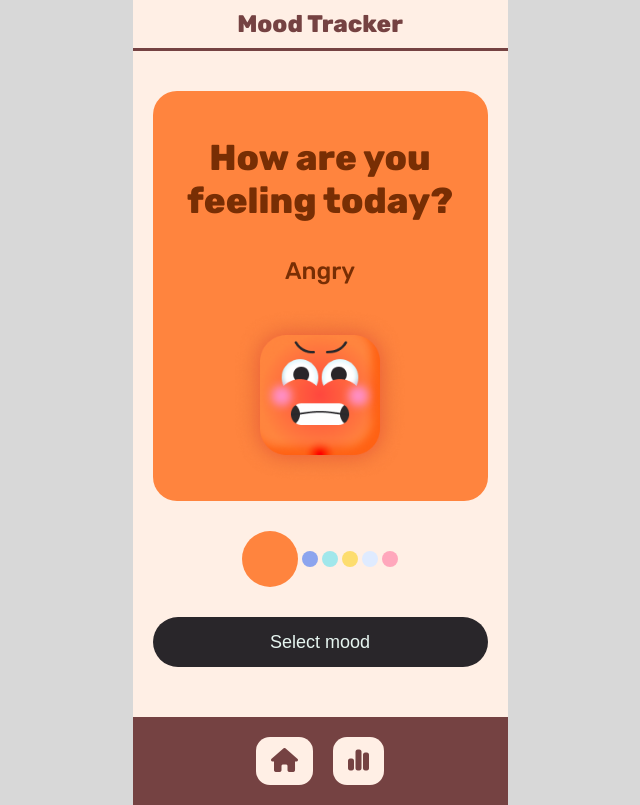
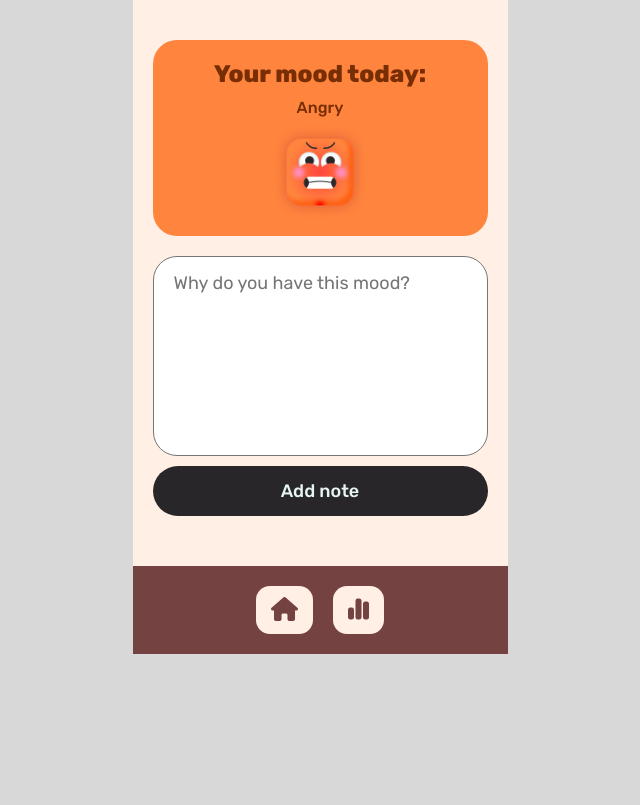
Before and after one commit to marchuk-b/mood-tracker, a React (Create React App) app: page / in a window 1280 px wide. Both pictures are taken after a click on the button "Select mood". Shown: the whole page, without its empty margins (320-960 px from the left). Built offline with nearby package versions, Linux system fonts and the light colour scheme.

Commit message:
added mood styles, enhanced MainPage functionality, and refactored CardCarousel component

```diff
--- a/src/App.css
+++ b/src/App.css
@@ -27,3 +27,28 @@ body {
     font-size: 24px;
     text-decoration: none;
 }
+
+.angry {
+    background-color: #FF843E;
+    color: #782E04;
+}
+.upset {
+    background-color: #8CA4EE;
+    color: #313A54;
+}
+.sad {
+    background-color: #A1E7EB;
+    color: #3A7478;
+}
+.good {
+    background-color: #FDDD6F;
+    color: #664F00;
+}
+.happy {
+    background-color: #DFEBFF;
+    color: #505D87;
+}
+.spectacular {
+    background-color: #FFA7BC;
+    color: #4D3238;
+}
--- a/src/App.js
+++ b/src/App.js
@@ -8,9 +8,9 @@ function App() {
   return (
     <div className="app">
       <div className='container'>
-        <header className='header'>
+        {/* <header className='header'>
           <a href='/' className='header__link'>Mood Tracker</a>
-        </header>
+        </header> */}
 
         <main className='main'>
           <Routes>
--- a/src/components/CardCarousel/CardCarousel.css
+++ b/src/components/CardCarousel/CardCarousel.css
@@ -18,7 +18,6 @@
 }
 
 .carousel {
-    padding: 40px 0 50px;
     display: flex;
     flex-direction: column;
     align-items: center;
@@ -56,18 +55,3 @@
   width: 56px;
   height: 56px;
 }
-
-.carousel__btn {
-    display: block;
-    max-width: 335px;
-    width: 100%;
-    height: 50px;
-    background-color: #29262A;
-    color: #E6F5F0;
-    font-size: 18px;
-    font-weight: 500;
-    border: none;
-    border-radius: 100px;
-    margin: 0 auto;
-    cursor: pointer;
-}
--- a/src/components/CardCarousel/CardCarousel.jsx
+++ b/src/components/CardCarousel/CardCarousel.jsx
@@ -2,36 +2,9 @@ import { useState } from 'react';
 import { Card } from '../Card/Card'
 import './CardCarousel.css'
 
-export const CardCarousel = ({cardsData}) => {
+export const CardCarousel = ({cardsData, onCardChange}) => {
   const [slideIndex, setSlideIndex] = useState(0);
   const [activeElement, setActiveElement] = useState(cardsData[slideIndex]);
-
-  const saveMood = (selectedCard) => {
-    try {
-      const moodsFromStorage = JSON.parse(localStorage.getItem("moodEntries")) || [];
-      const dateToday = new Date().toISOString().split("T")[0];
-
-      const existingMoodToday = moodsFromStorage.filter((mood) => {
-        return mood.date === dateToday;
-      })
-
-      if (existingMoodToday.length !== 0) {
-        return alert("Today you already choosed your mood");
-      }
-
-      const selectedMood = {
-        mood: selectedCard.name,
-        note: '',
-        date: dateToday,
-      };
-
-      moodsFromStorage.push(selectedMood);
-      localStorage.setItem("moodEntries", JSON.stringify(moodsFromStorage));
-      alert("Mood saved successfully!")
-    } catch (error) {
-      console.error(error);
-    }
-  }
 
   return (
     <div className={`carousel ${activeElement.className || ''}`}>
@@ -54,13 +27,13 @@ export const CardCarousel = ({cardsData}) => {
               className={`carousel__pagination-item ${slideIndex === index ? 'active' : ''}`}
               onClick={() => {
                 setSlideIndex(index)
-                setActiveElement(card)}}
+                setActiveElement(card)
+                onCardChange(card)}}
               style={{background: `${card.colorIndicator}`}}
             >
             </div>
           ))}
         </div>
-        <button className='carousel__btn' onClick={() => saveMood(activeElement)}>Select mood</button>
       </div>
     </div>
   )
--- a/src/pages/MainPage/MainPage.css
+++ b/src/pages/MainPage/MainPage.css
@@ -0,0 +1,81 @@
+.mainpage {
+    padding: 40px 0 50px;
+    display: flex;
+    flex-direction: column;
+    align-items: center;
+}
+.mainpage.angry {
+    background-color: #FFEFE5;
+}
+.mainpage.upset {
+    background-color: #EBF0FF;
+}
+.mainpage.sad {
+    background-color: #EDFEFF;
+}
+.mainpage.good {
+    background-color: #FFFBED;
+}
+.mainpage.happy {
+    background-color: #F5F9FF;
+}
+.mainpage.spectacular {
+    background-color: #FFF0F3;
+}
+
+
+.carousel__btn {
+    display: block;
+    max-width: 335px;
+    width: 100%;
+    height: 50px;
+    background-color: #29262A;
+    color: #E6F5F0;
+    font-family: 'Rubik', sans-serif;
+    font-size: 18px;
+    font-weight: 500;
+    border: none;
+    border-radius: 100px;
+    margin: 0 auto;
+    cursor: pointer;
+}
+
+.input-text {
+    display: flex;
+    flex-direction: column;
+    margin-top: 20px;
+    max-width: 335px;
+    width: 100%;
+}
+.input-text__input {
+    resize: none;
+    width: 100%;
+    height: 200px;
+    padding: 15px 20px;
+    font-family: 'Rubik', sans-serif;
+    font-size: 18px;
+    border-radius: 24px;
+    margin-bottom: 10px;
+}
+.input-text__input:focus {
+    outline: 2px solid #29262A;
+}
+
+.mainpage-moodcard {
+    border-radius: 24px;
+    padding: 20px 0 10px;
+    max-width: 335px;
+    width: 100%;
+    text-align: center;
+}
+.mainpage-moodcard__title {
+    font-size: 24px;
+}
+.mainpage-moodcard__name {
+    font-size: 16px;
+    font-weight: 500;
+    margin: 10px 0 5px;
+}
+.mainpage-moodcard__img {
+    max-width: 100px;
+}
--- a/src/pages/MainPage/MainPage.jsx
+++ b/src/pages/MainPage/MainPage.jsx
@@ -1,3 +1,4 @@
+import { useEffect, useState } from 'react'
 import { CardCarousel } from '../../components/CardCarousel/CardCarousel'
 import './MainPage.css'
 
@@ -10,10 +11,110 @@ export const MainPage = () => {
         {id: 5, name: 'Happy', className: 'happy', emoji: require('../../assets/emoji/happy.png'), colorIndicator: '#DFEBFF'},
         {id: 6, name: 'Spectacular', className: 'spectacular', emoji: require('../../assets/emoji/spectacular.png'), colorIndicator: '#FFA7BC'},
     ]
+    const [selectedCard, setSelectedCard] = useState(cardsData[0]);
+    const [noteText, setNoteText] = useState('');
+    const [moodToday, setMoodToday] = useState(null);
+
+    const moodsFromStorage = JSON.parse(localStorage.getItem("moodEntries")) || [];
+    const dateToday = new Date().toISOString().split("T")[0];
+    const moodCardData = moodToday ? cardsData.find(c => c.name === moodToday.mood) : null;
+
+    useEffect(() => {
+        const moodsFromStorage = JSON.parse(localStorage.getItem("moodEntries")) || [];
+        const dateToday = new Date().toISOString().split("T")[0];
+
+        const moodTodayFromStorage = moodsFromStorage.filter((mood) => mood.date === dateToday)[0];
+
+        if (moodTodayFromStorage) setMoodToday(moodTodayFromStorage);
+    }, [])
+
+    useEffect(() => {
+        if (moodToday?.note) {
+            setNoteText(moodToday.note);
+        }
+    }, [moodToday]);
+
+
+    const getSelectedCard = (card) => {
+        setSelectedCard(card)
+    };
+
+    const saveMood = (selectedCard) => {
+        try {
+          const existingMoodToday = moodsFromStorage.filter((mood) => {
+            return mood.date === dateToday;
+          });
+
+          if (existingMoodToday.length !== 0) {
+            return alert("Today you already choosed your mood");
+          };
+
+          const selectedMood = {
+            mood: selectedCard.name,
+            note: noteText,
+            date: dateToday,
+          };
+
+          moodsFromStorage.push(selectedMood);
+          localStorage.setItem("moodEntries", JSON.stringify(moodsFromStorage));
+          alert("Mood saved successfully!");
+          setMoodToday(selectedMood);
+        } catch (error) {
+          console.error(error);
+        }
+    }
+
+    const addTextToEntries = () => {
+        try {
+            const updatedMoods = moodsFromStorage.map((moodEntry) => {
+                if (moodEntry.date === dateToday) {
+                    return {
+                        ...moodEntry,
+                        note: noteText
+                    };
+                };
+                return moodEntry;
+            })
+            localStorage.setItem("moodEntries", JSON.stringify(updatedMoods));
+            alert("Note saved successfully!");
+            setNoteText('');
+        } catch (error) {
+            console.error(error);
+        }
+    }
+
 
     return (
-        <div className='mainpage'>
-            <CardCarousel  cardsData={cardsData}/>
+        <div className={`mainpage ${moodCardData ? moodCardData?.className : selectedCard?.className}`}>
+            {!moodToday && (
+                <>
+                    <CardCarousel
+                        cardsData={cardsData}
+                        onCardChange={getSelectedCard}
+                    />
+                    <button className='carousel__btn' onClick={() => saveMood(selectedCard)}>Select mood</button>
+                </>
+
+            )}
+
+            {moodToday && moodCardData && (
+                <>
+                    <div className={`mainpage-moodcard ${cardsData.find(c => c.name === moodToday.mood)?.className}`}>
+                        <div className="mainpage-moodcard__title">Your mood today:</div>
+                        <div className="mainpage-moodcard__name">{moodToday.mood}</div>
+                        <img className='mainpage-moodcard__img' src={cardsData.find(c => c.name === moodToday.mood)?.emoji} alt="" />
+                    </div>
+                    <div className="input-text">
+                        <textarea
+                            className='input-text__input'
+                            value={noteText}
+                            onChange={(e) => setNoteText(e.target.value)}
+                            placeholder='Why do you have this mood?'
+                        />
+                        <button className='carousel__btn' onClick={() => addTextToEntries()}>Add note</button>
+                    </div>
+                </>
+            )}
         </div>
     )
 }
```
